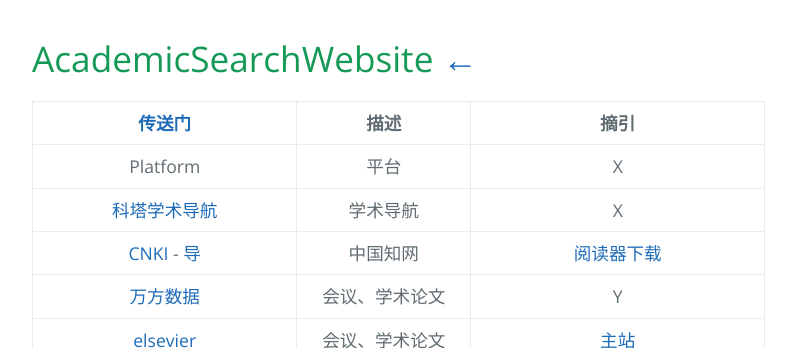
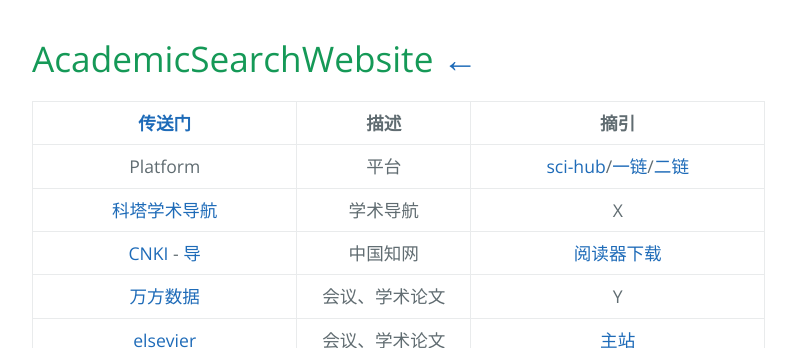
Before and after one commit to AmbroseRen/test, a Jekyll site: the page built from Library/AcademicSearch.md, in a window 1280 px wide. Shown: the top 348 px of the page, without its empty margins (192-988 px from the left). Built offline with Jekyll 4.4.1, drawn with Linux system fonts in a browser that asks for light colours; our own code applies the rules of GitHub Pages for plain Markdown files; the repository's description, which GitHub fills in, is left out.

Commit message:
Update AcademicSearch.md

```diff
--- a/Library/AcademicSearch.md
+++ b/Library/AcademicSearch.md
@@ -2,7 +2,7 @@
 
 | [传送门](../navigation.md) | 描述 | 摘引 |
 |:---:|:---:|:---:|
-| Platform | 平台 | X |
+| Platform | 平台 | [sci-hub](https://www.sci-hub.se/)/[一链](http://sci-hub.st)/[二链](https://sci-hub.ru) |
 | [科塔学术导航](https://site.sciping.com/) | 学术导航 | X |
 | [CNKI](https://www.cnki.net/) - [导](http://new.oversea.cnki.net/index/) | 中国知网 | [阅读器下载](https://cajviewer.cnki.net/) |
 | [万方数据](http://www.wanfangdata.com.cn/index.html) | 会议、学术论文 | Y |
```
